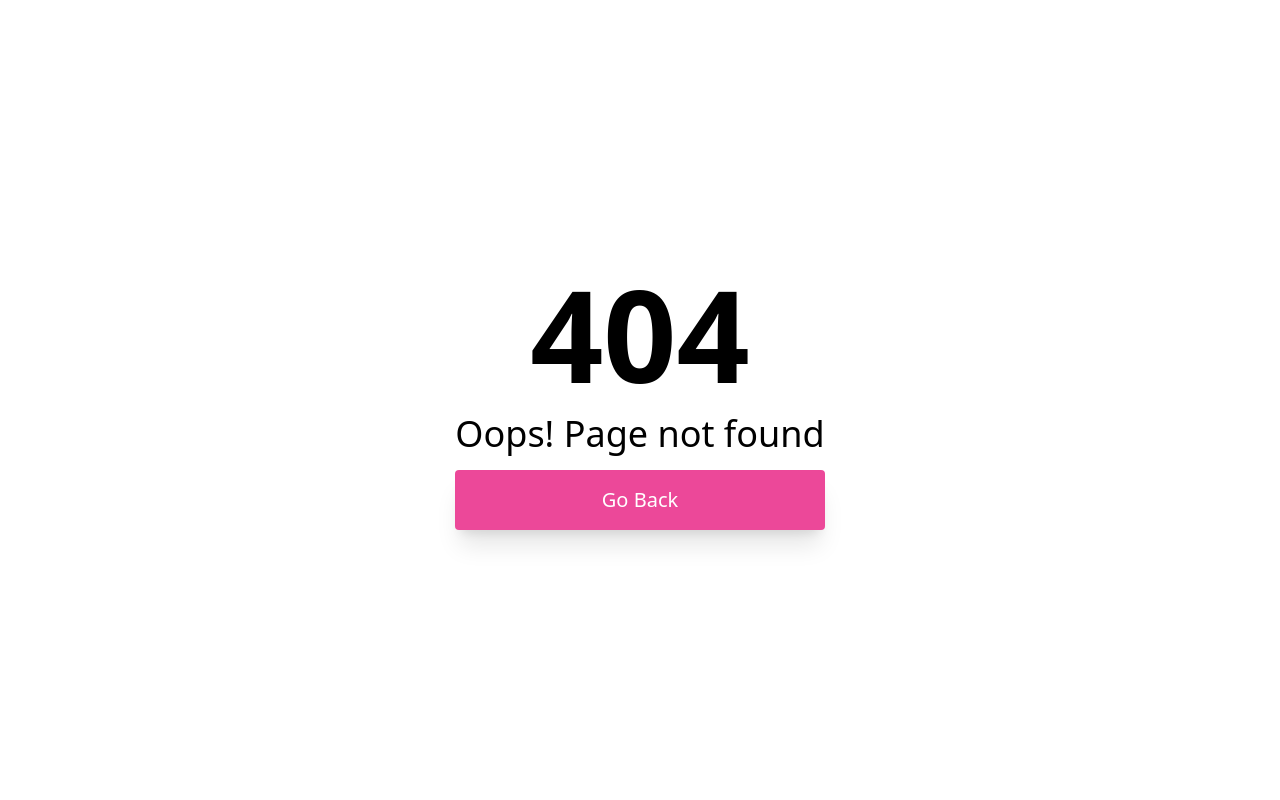
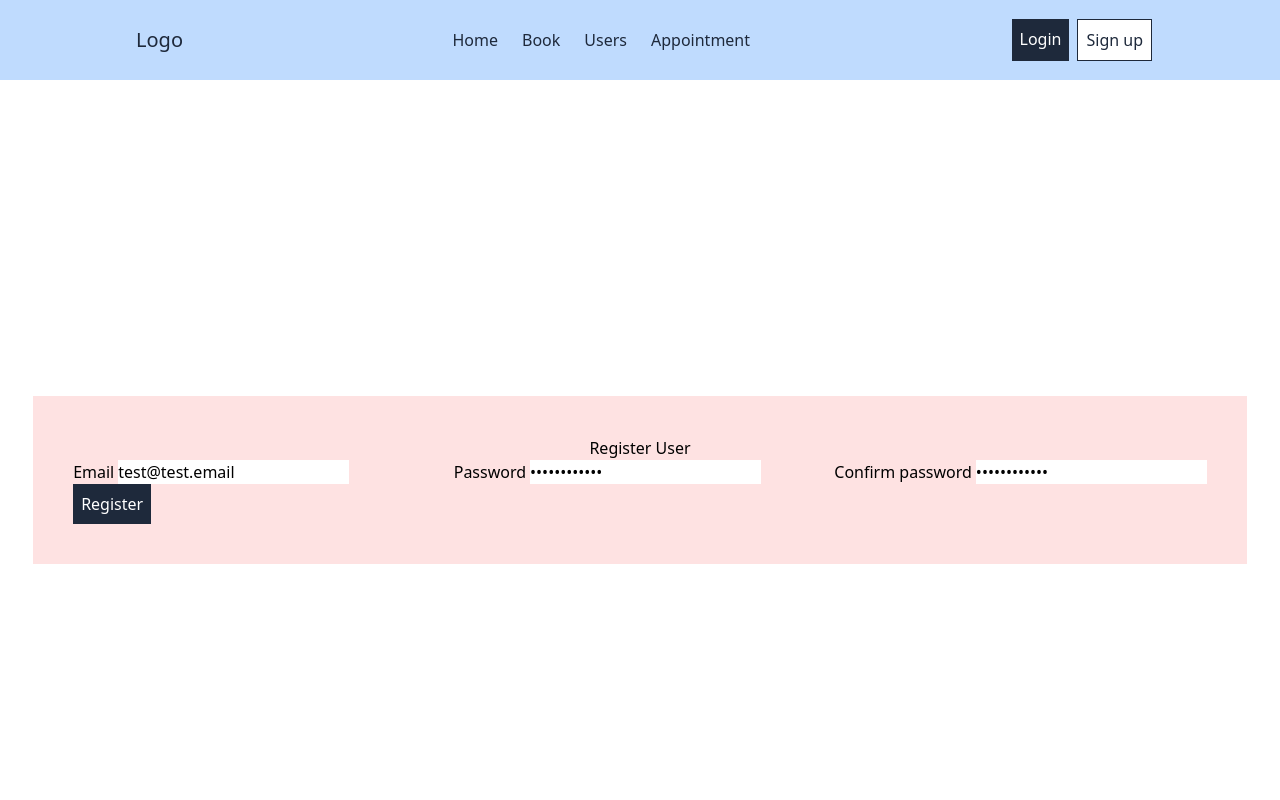
Before and after one commit to roebienbien/roe-cancer-center, a React (Vite) app in the folder client/: page /register in a window 1280 px wide. Before the commit this address had no page. Shown: the top 800 px of the page. Built offline with nearby package versions, Linux system fonts and the light colour scheme.

Commit message:
feat: add MyAppointments

```diff
--- a/client/src/components/navbar/Navbar.tsx
+++ b/client/src/components/navbar/Navbar.tsx
@@ -11,22 +11,18 @@ const NavLinks = [
     to: '/booking',
   },
   {
-    title: 'Test',
-    to: '/test',
+    title: 'Users',
+    to: '/users',
   },
   {
-    title: 'About',
-    to: '/about',
-  },
-  {
-    title: 'FAQ',
-    to: '/faq',
+    title: 'Appointment',
+    to: '/appointments',
   },
 ];
 
 const Navbar = () => {
   return (
-    <header className='z-99 fixed flex h-[80px] w-full justify-center bg-blue-200'>
+    <header className='fixed z-[999] flex h-[80px] w-full justify-center bg-blue-200'>
       <nav className='flex w-[80%] items-center justify-between'>
         <Button to={'/'} variant='tertiary' className='text-xl'>
           {/* <img src={rccLogo} alt='rcc-logo' className='text-sm' height={10} width={10} /> */}
@@ -42,8 +38,10 @@ const Navbar = () => {
           ))}
         </ul>
         <div className='flex gap-x-2'>
-          <Button>Login</Button>
-          <Button variant='secondary'>Sign up</Button>
+          <Button to='/login'>Login</Button>
+          <Button to={'/register'} variant='secondary'>
+            Sign up
+          </Button>
         </div>
       </nav>
     </header>
--- /dev/null
+++ b/client/src/features/appointment/AppointmentList.tsx
@@ -0,0 +1,16 @@
+type Props = {
+  appointments: any[];
+};
+
+export function AppointmentList({ appointments }: Props) {
+  return (
+    <div className='space-y-3'>
+      {appointments.map((a) => (
+        <div key={a.id} className='rounded border p-3'>
+          <p>{new Date(a.startAt).toLocaleString()}</p>
+          <p>Status: {a.status}</p>
+        </div>
+      ))}
+    </div>
+  );
+}
--- /dev/null
+++ b/client/src/features/appointment/MyAppointmentPage.tsx
@@ -0,0 +1,16 @@
+import { AppointmentList } from './AppointmentList';
+import { useMyAppointments } from './useMyAppointments';
+
+export default function MyAppointmentsPage() {
+  const { data, isLoading } = useMyAppointments();
+
+  if (isLoading) return <p>Loading...</p>;
+
+  return (
+    <div>
+      <h1 className='mb-4 text-xl font-bold'>My Appointments</h1>
+
+      <AppointmentList appointments={data?.data || []} />
+    </div>
+  );
+}
--- /dev/null
+++ b/client/src/features/appointment/api/getMyAppointments.ts
@@ -0,0 +1,7 @@
+import { api } from '@/shared/lib/axios';
+
+export const getMyAppointments = async () => {
+  const res = await api.get('/appointments/me');
+
+  return res.data;
+};
--- /dev/null
+++ b/client/src/features/appointment/useMyAppointments.ts
@@ -0,0 +1,9 @@
+import { useQuery } from '@tanstack/react-query';
+import { getMyAppointments } from './api/getMyAppointments';
+
+export function useMyAppointments() {
+  return useQuery({
+    queryKey: ['appointments', 'me'],
+    queryFn: getMyAppointments,
+  });
+}
--- a/client/src/features/auth/auth-api.ts
+++ b/client/src/features/auth/auth-api.ts
@@ -14,6 +14,13 @@ export const login = async (credentials: { email: string; password: string }) =>
   return res.data.data;
 };
 
+export const register = async (data: { email: string; password: string }) => {
+  return await api.post('/users', data);
+
+  // should be
+  // return await api.post("/auth/register")
+};
+
 // export const login = async (email: string, password: string) => {
 //   const res = await api.post("/auth/login", { email, password })
 //
--- a/client/src/features/auth/components/LoginForm.tsx
+++ b/client/src/features/auth/components/LoginForm.tsx
@@ -16,8 +16,8 @@ export default function LoginForm() {
   } = useForm<LoginFormData>({
     resolver: zodResolver(loginSchema),
     defaultValues: {
-      // email: "margaret.beatty@example.com",
-      // password: "Password123!"
+      email: 'test@test.email',
+      password: 'Password123!',
     },
   });
 
--- a/client/src/features/auth/components/RegisterForm.tsx
+++ b/client/src/features/auth/components/RegisterForm.tsx
@@ -1,34 +1,37 @@
 import { Button } from '@/components/ui/button/Button';
 import Input from '@/components/ui/Input';
 import { useForm } from 'react-hook-form';
+import { useRegister } from '../userRegister';
+import { RegisterFormValues } from '../register-schema';
 
 const RegisterForm = () => {
+  const registerMutation = useRegister();
   const {
     register,
     handleSubmit,
     formState: { errors },
   } = useForm({
-    defaultValues: {},
+    defaultValues: {
+      email: 'test@test.email',
+      password: 'Password123!',
+      confirmPassword: 'Password123!',
+    },
   });
 
-  const onSubmit = () => {
-    console.log('submitted');
+  const onSubmit = (data: RegisterFormValues) => {
+    const { confirmPassword, ...payload } = data;
+    registerMutation.mutate(payload);
+    console.log('User registered');
   };
+
   return (
-    <form onSubmit={handleSubmit(onSubmit)} className=''>
+    <form onSubmit={handleSubmit(onSubmit)}>
       <div className='grid grid-cols-3 gap-2'>
-        <Input id='lastName' label={'Last Name'} register={register} errors={errors} />
-        <Input id='firstName' label={'First Name'} register={register} errors={errors} />
-        <Input id='middleName' label={'Middle Name'} register={register} errors={errors} />
-        <Input id='email' label={'Email address'} register={register} errors={errors} />
-        <Input id='mobileNumber' label={'Mobile Number'} register={register} errors={errors} />
-        <Input id='middleName' label={'Middle Name'} register={register} errors={errors} />
-        <Input id='birthDate' label={'Date of Birth'} register={register} errors={errors} />
-        <Input id='sex' label={'Sex'} register={register} errors={errors} />
+        <Input id='email' label={'Email'} register={register} errors={errors} />
+        <Input id='password' type='password' label={'Password'} register={register} errors={errors} />
+        <Input id='confirmPassword' type='password' label={'Confirm password'} register={register} errors={errors} />
       </div>
-      <Button type='submit' className=''>
-        Register
-      </Button>
+      <Button type='submit'>Register</Button>
     </form>
   );
 };
--- /dev/null
+++ b/client/src/features/auth/register-schema.ts
@@ -0,0 +1,14 @@
+import { z } from 'zod';
+
+export const registerSchema = z
+  .object({
+    email: z.string().email('Invalid email'),
+    password: z.string().min(6, 'Minimum 6 characters'),
+    confirmPassword: z.string(),
+  })
+  .refine((data) => data.password === data.confirmPassword, {
+    message: 'Passwords do not match',
+    path: ['confirmPassword'], // 👈 attach error to this field
+  });
+
+export type RegisterFormValues = z.infer<typeof registerSchema>;
--- /dev/null
+++ b/client/src/features/auth/userRegister.ts
@@ -0,0 +1,21 @@
+import { useMutation } from '@tanstack/react-query';
+import { register } from './auth-api';
+
+export const useRegister = () => {
+  return useMutation({
+    mutationFn: register,
+
+    onSuccess: (data: any) => {
+      // if return a token immediately
+      if (data.accessToken) {
+        localStorage.setItem('accessToken', data.accessToken);
+      }
+    },
+
+    onError: (error: any) => {
+      console.log('full errror: ', error);
+
+      console.log('Server Response:', error.response?.data);
+    },
+  });
+};
```
Also changed, not shown: client/src/app/App.tsx (+14 -3 lines), 1 other file (tests, documents, lock files or other folders).
